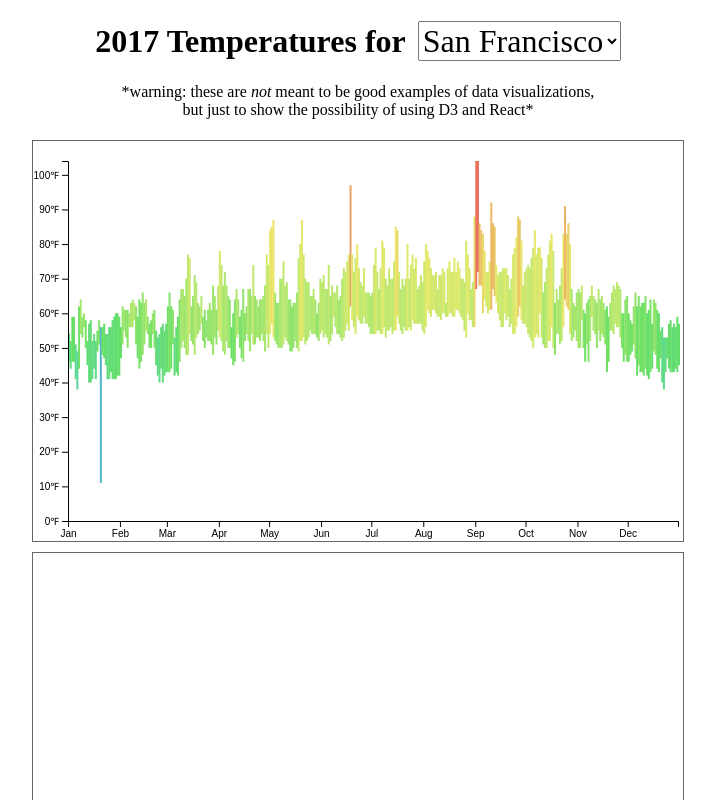
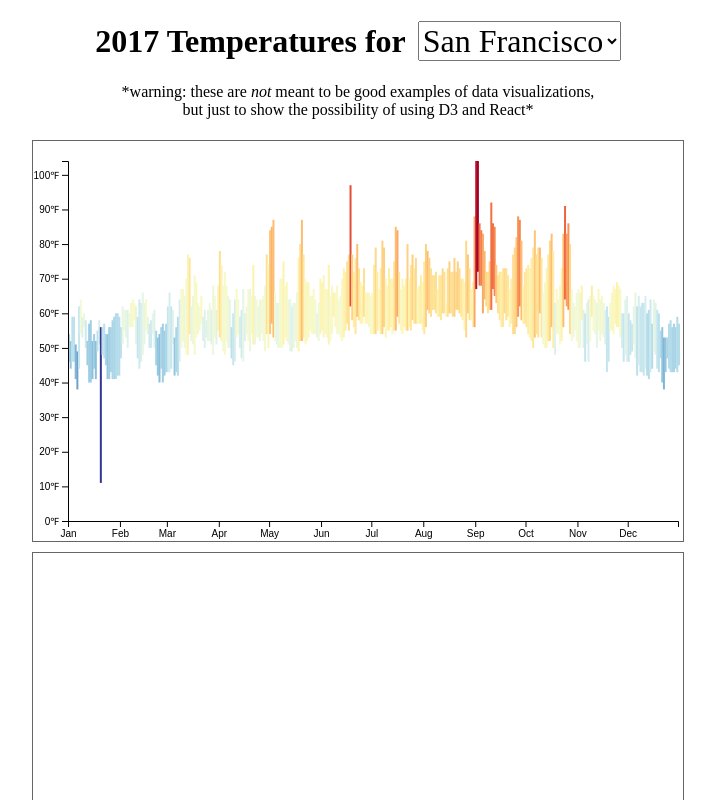
Before and after one commit to sxywu/react-d3-example, a React (Create React App) app: page / in a window 1280 px wide. Shown: the top 800 px of the page, without its empty margins (282-997 px from the left). Built offline with nearby package versions, Linux system fonts and the light colour scheme; the HTML template or start-up script is replaced by a standard one.

Commit message:
Get ready for exercises

```diff
--- a/src/App.js
+++ b/src/App.js
@@ -1,8 +1,6 @@
 import React, { Component } from "react";
 import "./App.css";
-import LineChart from "./visualizations/LineChart";
 import BarChart from "./visualizations/BarChart";
-import RadialChart from "./visualizations/RadialChart";
 import Chart from "./visualizations/Chart";
 
 class App extends Component {
--- a/src/visualizations/BarChart.js
+++ b/src/visualizations/BarChart.js
@@ -1,72 +1,78 @@
-import React, { Component } from 'react';
-import * as d3 from 'd3';
-import chroma from 'chroma-js';
-
+import React, { Component } from "react";
+import * as d3 from "d3";
 const width = 650;
 const height = 400;
-const margin = {top: 20, right: 5, bottom: 20, left: 35};
-const red = '#eb6a5b';
-const green = '#b6e86f';
-const blue = '#52b6ca';
-const colors = chroma.scale([blue, green, red]).mode('hsl');
+const margin = { top: 20, right: 5, bottom: 20, left: 35 };
 
 class BarChart extends Component {
   state = {
-    bars: [], // array of rects
-    // d3 helpers
-    xScale: d3.scaleTime().range([margin.left, width - margin.right]),
-    yScale: d3.scaleLinear().range([height - margin.bottom, margin.top]),
-    colorScale: d3.scaleLinear(),
+    bars: []
   };
 
-  xAxis = d3.axisBottom().scale(this.state.xScale)
-    .tickFormat(d3.timeFormat('%b'));
-  yAxis = d3.axisLeft().scale(this.state.yScale)
+  xAxis = d3
+    .axisBottom()
+    .scale(this.state.xScale)
+    .tickFormat(d3.timeFormat("%b"));
+  yAxis = d3
+    .axisLeft()
+    .scale(this.state.yScale)
     .tickFormat(d => `${d}℉`);
 
   static getDerivedStateFromProps(nextProps, prevState) {
-    if (!nextProps.data) return null; // data hasn't been loaded yet so do nothing
-    const {data} = nextProps;
-    const {xScale, yScale, colorScale} = prevState;
+    const { data } = nextProps;
+    if (!data) return {};
+    // 1. map date to x-position
+    // get min and max of date
+    const extent = d3.extent(data, d => d.date);
+    const xScale = d3
+      .scaleTime()
+      .domain(extent)
+      .range([margin.left, width - margin.right]);
 
-    // data has changed, so recalculate scale domains
-    const timeDomain = d3.extent(data, d => d.date);
-    const tempMax = d3.max(data, d => d.high);
-    const colorDomain = d3.extent(data, d => d.avg);
-    xScale.domain(timeDomain);
-    yScale.domain([0, tempMax]);
-    colorScale.domain(colorDomain);
+    // 2. map high temp to y-position
+    // get min/max of high temp
+    const [min, max] = d3.extent(data, d => d.high);
+    const yScale = d3
+      .scaleLinear()
+      .domain([Math.min(min, 0), max])
+      .range([height - margin.bottom, margin.top]);
 
-    // calculate x and y for each rectangle
+    // 3. map avg temp to color
+    // get min/max of avg
+    const colorExtent = d3.extent(data, d => d.avg).reverse();
+    const colorScale = d3
+      .scaleSequential()
+      .domain(colorExtent)
+      .interpolator(d3.interpolateRdYlBu);
+
+    // array of objects: x, y, height
     const bars = data.map(d => {
-      const y1 = yScale(d.high);
-      const y2 = yScale(d.low);
       return {
         x: xScale(d.date),
-        y: y1,
-        height: y2 - y1,
-        fill: colors(colorScale(d.avg)),
-      }
+        y: yScale(d.high),
+        height: yScale(d.low) - yScale(d.high),
+        fill: colorScale(d.avg)
+      };
     });
 
-    return {bars};
+    return { bars, xScale, yScale };
   }
 
   componentDidUpdate() {
+    this.xAxis.scale(this.state.xScale);
     d3.select(this.refs.xAxis).call(this.xAxis);
+    this.yAxis.scale(this.state.yScale);
     d3.select(this.refs.yAxis).call(this.yAxis);
   }
 
   render() {
-
     return (
       <svg width={width} height={height}>
-        {this.state.bars.map((d, i) =>
-          (<rect key={i} x={d.x} y={d.y} width='2' height={d.height} fill={d.fill} />))}
-        <g>
-          <g ref='xAxis' transform={`translate(0, ${height - margin.bottom})`} />
-          <g ref='yAxis' transform={`translate(${margin.left}, 0)`} />
-        </g>
+        {this.state.bars.map(d => (
+          <rect x={d.x} y={d.y} width={2} height={d.height} fill={d.fill} />
+        ))}
+        <g ref="xAxis" transform={`translate(0, ${height - margin.bottom})`} />
+        <g ref="yAxis" transform={`translate(${margin.left}, 0)`} />
       </svg>
     );
   }
--- a/src/visualizations/Chart.js
+++ b/src/visualizations/Chart.js
@@ -1,13 +1,14 @@
 import React, { Component } from "react";
 import * as d3 from "d3";
-import chroma from "chroma-js";
 
 const width = 650;
 const height = 400;
 const margin = { top: 20, right: 5, bottom: 20, left: 35 };
 
 class Chart extends Component {
-  state = {};
+  state = {
+    bars: []
+  };
 
   static getDerivedStateFromProps(nextProps, prevState) {
     const { data } = nextProps;
--- a/src/visualizations/LineChart.js
+++ /dev/null
@@ -1,67 +0,0 @@
-import React, { Component } from 'react';
-import * as d3 from 'd3';
-
-const width = 650;
-const height = 400;
-const margin = {top: 20, right: 5, bottom: 20, left: 35};
-const red = '#eb6a5b';
-const blue = '#52b6ca';
-
-class LineChart extends Component {
-  state = {
-    highs: null, // svg path command for all the high temps
-    lows: null, // svg path command for low temps,
-    // d3 helpers
-    xScale: d3.scaleTime().range([margin.left, width - margin.right]),
-    yScale: d3.scaleLinear().range([height - margin.bottom, margin.top]),
-    lineGenerator: d3.line(),
-  };
-
-  xAxis = d3.axisBottom().scale(this.state.xScale)
-    .tickFormat(d3.timeFormat('%b'));
-  yAxis = d3.axisLeft().scale(this.state.yScale)
-    .tickFormat(d => `${d}℉`);
-
-  static getDerivedStateFromProps(nextProps, prevState) {
-    if (!nextProps.data) return null; // data hasn't been loaded yet so do nothing
-    const {data} = nextProps;
-    const {xScale, yScale, lineGenerator} = prevState;
-
-    // data has changed, so recalculate scale domains
-    const timeDomain = d3.extent(data, d => d.date);
-    const tempMax = d3.max(data, d => d.high);
-    xScale.domain(timeDomain);
-    yScale.domain([0, tempMax]);
-
-    // calculate line for lows
-    lineGenerator.x(d => xScale(d.date));
-    lineGenerator.y(d => yScale(d.low));
-    const lows = lineGenerator(data);
-    // and then highs
-    lineGenerator.y(d => yScale(d.high));
-    const highs = lineGenerator(data);
-
-    return {lows, highs};
-  }
-
-  componentDidUpdate() {
-    d3.select(this.refs.xAxis).call(this.xAxis);
-    d3.select(this.refs.yAxis).call(this.yAxis);
-  }
-
-  render() {
-
-    return (
-      <svg width={width} height={height}>
-        <path d={this.state.highs} fill='none' stroke={red} strokeWidth='2' />
-        <path d={this.state.lows} fill='none' stroke={blue} strokeWidth='2' />
-        <g>
-          <g ref='xAxis' transform={`translate(0, ${height - margin.bottom})`} />
-          <g ref='yAxis' transform={`translate(${margin.left}, 0)`} />
-        </g>
-      </svg>
-    );
-  }
-}
-
-export default LineChart;
--- a/src/visualizations/RadialChart.js
+++ /dev/null
@@ -1,75 +0,0 @@
-import React, { Component } from 'react';
-import * as d3 from 'd3';
-import chroma from 'chroma-js';
-
-const width = 650;
-const height = 650;
-const red = '#eb6a5b';
-const green = '#b6e86f';
-const blue = '#52b6ca';
-const colors = chroma.scale([blue, green, red]);
-
-class RadialChart extends Component {
-  state = {
-    slices: [], // array of svg path commands, each representing a day
-    tempAnnotations: [],
-    // d3 helpers
-    radiusScale: d3.scaleLinear().range([0, width / 2]),
-    colorScale: d3.scaleLinear(),
-    arcGenerator: d3.arc(),
-  };
-
-  static getDerivedStateFromProps(nextProps, prevState) {
-    if (!nextProps.data) return null; // data hasn't been loaded yet so do nothing
-    const {data} = nextProps;
-    const {radiusScale, colorScale, arcGenerator} = prevState;
-
-    // data has changed, so recalculate scale domains
-    const tempMax = d3.max(data, d => d.high);
-    const colorDomain = d3.extent(data, d => d.avg);
-    radiusScale.domain([0, tempMax]);
-    colorScale.domain(colorDomain);
-
-    // one arc per day, innerRadius is low temp, outerRadius is high temp
-    const perSliceAngle = (2 * Math.PI) / data.length;
-    const slices = data.map((d, i) => {
-      const path = arcGenerator({
-        startAngle: i * perSliceAngle,
-        endAngle: (i + 1) * perSliceAngle,
-        innerRadius: radiusScale(d.low),
-        outerRadius: radiusScale(d.high),
-      });
-
-      return {path, fill: colors(colorScale(d.avg))};
-    });
-
-    const tempAnnotations = [5, 20, 40, 60, 80].map(temp => {
-      return {
-        r: radiusScale(temp),
-        temp,
-      }
-    });
-
-    return {slices, tempAnnotations};
-  }
-
-  render() {
-
-    return (
-      <svg width={width} height={height}>
-        <g transform={`translate(${width / 2}, ${height / 2})`}>
-          {this.state.slices.map((d, i) => (<path key={i} d={d.path} fill={d.fill} />))}
-
-          {this.state.tempAnnotations.map((d, i) => (
-            <g key={i}>
-              <circle r={d.r} fill='none' stroke='#999' />
-              <text y={-d.r - 2} textAnchor='middle'>{d.temp}℉</text>
-            </g>
-          ))}
-        </g>
-      </svg>
-    );
-  }
-}
-
-export default RadialChart;
```
